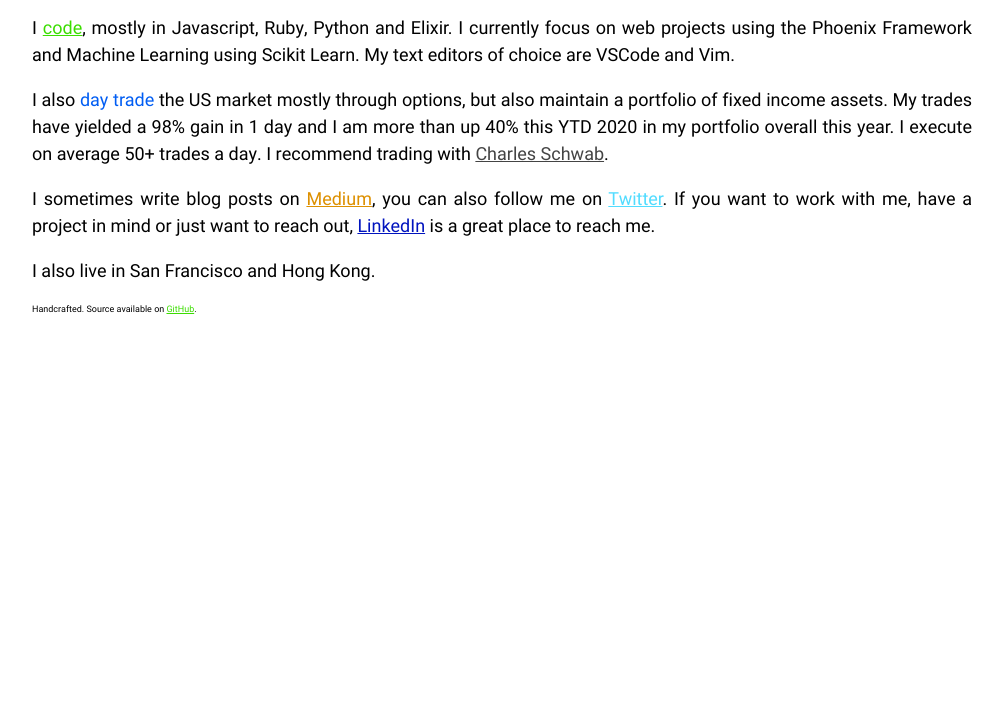
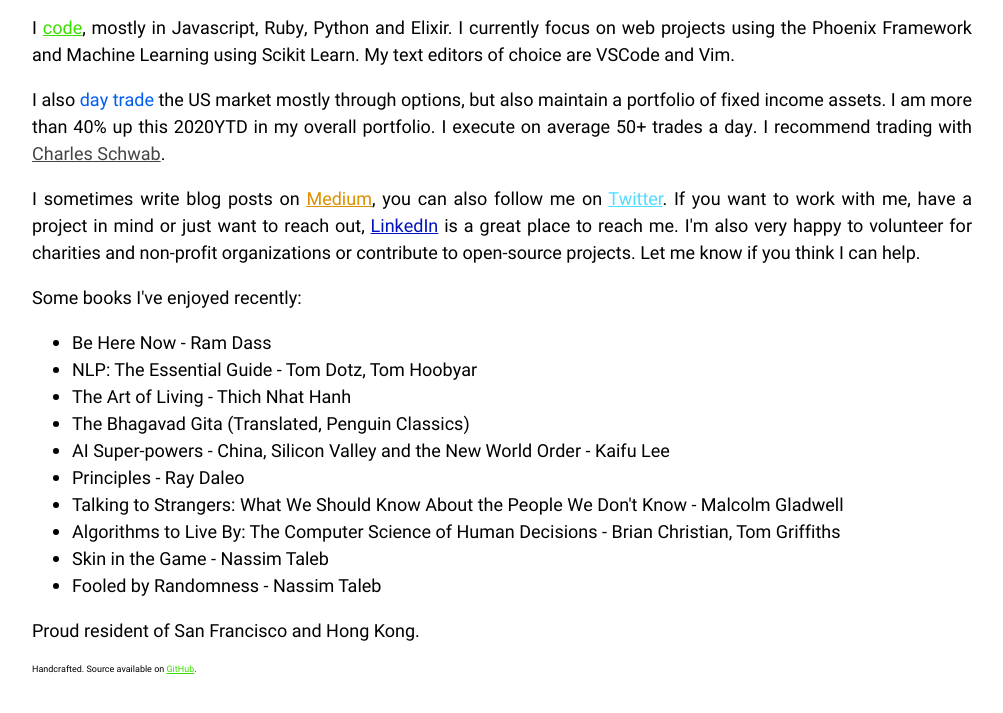
Before and after one commit to fivetwentysix/website, a website built with webpack: page docs/index.html in a window 1280 px wide. Shown: the part 71-784 px from the top of the page, without its empty margins (4-1007 px from the left). Built offline with nearby package versions, Linux system fonts and the light colour scheme.

Commit message:
update docs

```diff
--- a/docs/index.html
+++ b/docs/index.html
@@ -18,17 +18,32 @@
         </p>
 
         <p>
-            I also <span>day trade</span> the US market mostly through options, but also maintain a portfolio of fixed income assets. My trades have yielded a 98% gain in 1 day and I am more than up 40% this YTD 2020 in my portfolio overall this year.
-            I execute on average 50+ trades a day. I recommend trading with <a class="schwab-link" target="_blank" href="http://www.schwab.com/public/schwab/nn/refer-prospect.html?refrid=REFER644UHFCU">Charles Schwab</a>.
+            I also <span>day trade</span> the US market mostly through options, but also maintain a portfolio of fixed income assets. I am more than 40% up this 2020YTD in my overall portfolio. I execute on average 50+ trades a day. I recommend trading
+            with <a class="schwab-link" target="_blank" href="http://www.schwab.com/public/schwab/nn/refer-prospect.html?refrid=REFER644UHFCU">Charles Schwab</a>.
         </p>
 
         <p>
             I sometimes write blog posts on <a class="medium-link" href="https://medium.com/@fivetwentysix" target="_blank">Medium</a>, you can also follow me on
             <a class="twitter-link" href="https://twitter.com/@fivetwentysix" target="_blank">Twitter</a>. If you want to work with me, have a project in mind or just want to reach out, <a href="https://www.linkedin.com/in/fivetwentysix/" class="linked-in-link"
-                target="_blank">LinkedIn</a> is a great place to reach me.
+                target="_blank">LinkedIn</a> is a great place to reach me. I'm also very happy to volunteer for charities and non-profit organizations or contribute to open-source projects. Let me know if you think I can help.
         </p>
 
-        <p>I also live in San Francisco and Hong Kong.</p>
+        <p>Some books I've enjoyed recently:</p>
+
+        <ul>
+            <li>Be Here Now - Ram Dass</li>
+            <li>NLP: The Essential Guide - Tom Dotz, Tom Hoobyar</li>
+            <li>The Art of Living - Thich Nhat Hanh</li>
+            <li>The Bhagavad Gita (Translated, Penguin Classics)</li>
+            <li>AI Super-powers - China, Silicon Valley and the New World Order - Kaifu Lee</li>
+            <li>Principles - Ray Daleo</li>
+            <li>Talking to Strangers: What We Should Know About the People We Don't Know - Malcolm Gladwell</li>
+            <li>Algorithms to Live By: The Computer Science of Human Decisions - Brian Christian, Tom Griffiths</li>
+            <li>Skin in the Game - Nassim Taleb</li>
+            <li>Fooled by Randomness - Nassim Taleb</li>
+        </ul>
+
+        <p>Proud resident of San Francisco and Hong Kong.</p>
 
         <p class="footer">Handcrafted. Source available on <a href="https://github.com/fivetwentysix/website" target="_blank">GitHub</a>.</p>
     </div>
```
